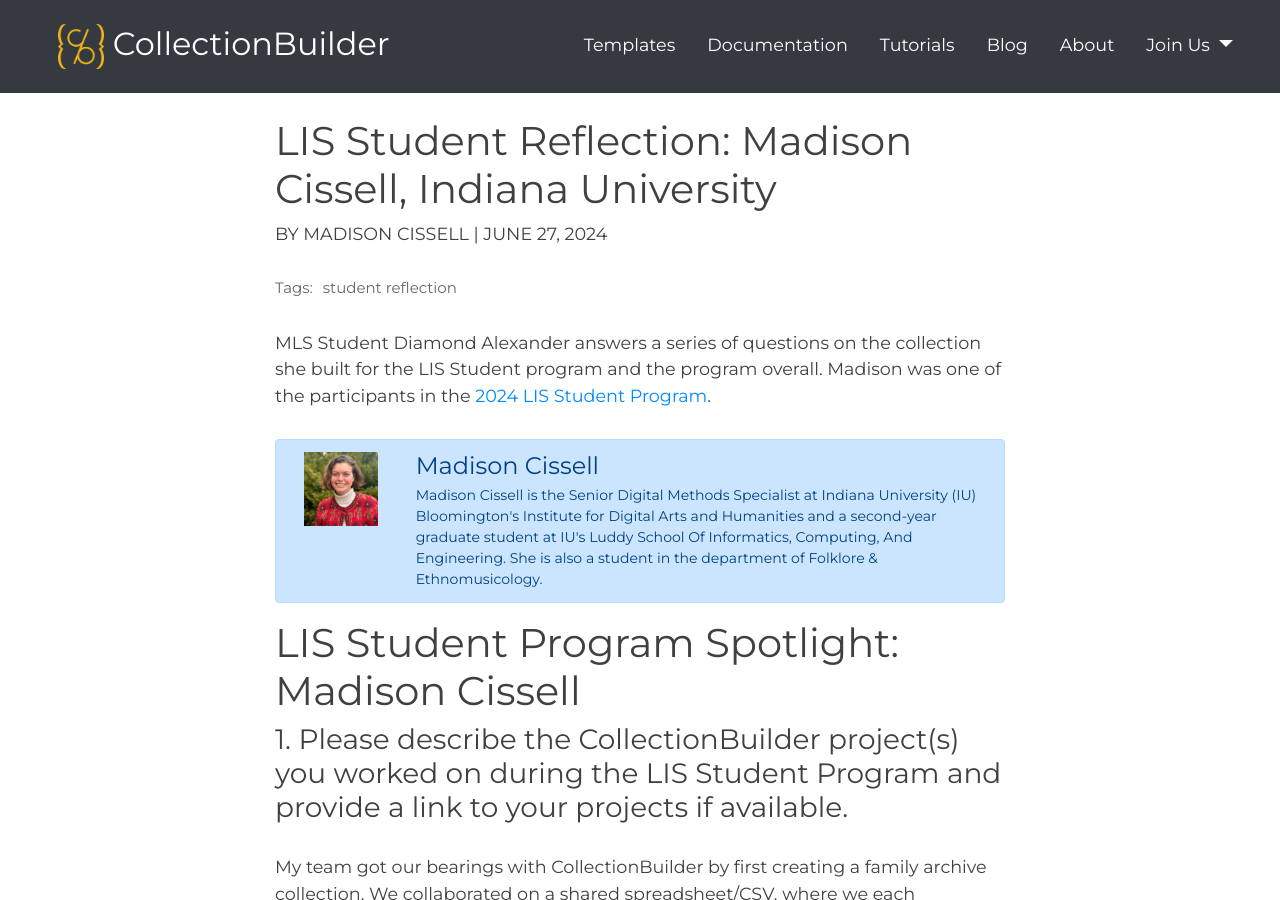
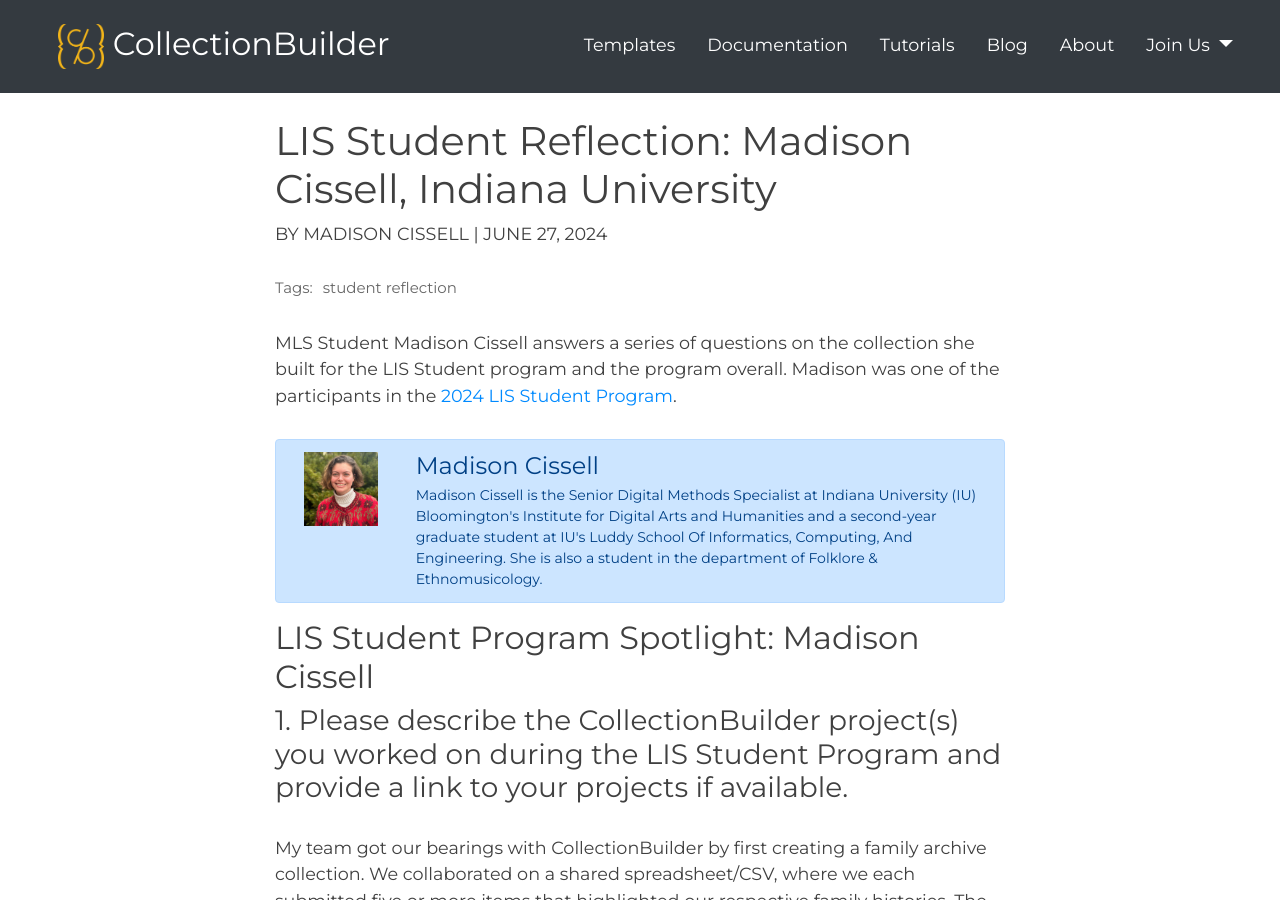
Before and after one commit to CollectionBuilder/collectionbuilder.github.io, a Jekyll site: the page built from _posts/2024-06-27-student-reflection-madison-cissell.md, in a window 1280 px wide and 900 px high. Built offline with Jekyll 4.4.1, drawn with Linux system fonts in a browser that asks for light colours; comment, search, counter and statistics services are not loaded.

Commit message:
fix name mix up

```diff
--- a/_posts/2024-06-27-student-reflection-madison-cissell.md
+++ b/_posts/2024-06-27-student-reflection-madison-cissell.md
@@ -8,12 +8,12 @@
 short_description: 'LIS Student Program participant Madison Cissell reflects on her time working on a collaborative project in the LIS Student program and her work creating an essay-based collection on her own.'
 ---
 
-MLS Student Diamond Alexander answers a series of questions on the collection she built for the LIS Student program and the program overall. Madison was one of the participants in the [2024 LIS Student Program](/community/student-incentives.html){:target="_blank" rel="noopener"}.
+MLS Student Madison Cissell answers a series of questions on the collection she built for the LIS Student program and the program overall. Madison was one of the participants in the [2024 LIS Student Program](/community/student-incentives.html){:target="_blank" rel="noopener"}.
 
 {% include feature/blogbio.html bio="Madison Cissell
  is the Senior Digital Methods Specialist at Indiana University (IU) Bloomington's Institute for Digital Arts and Humanities and a second-year graduate student at IU's Luddy School Of Informatics, Computing, And Engineering. She is also a student in the department of Folklore & Ethnomusicology." img="/images/blog/biopics/cissell-madison.png" name="Madison Cissell" %}
 
-# LIS Student Program Spotlight: Madison Cissell
+## LIS Student Program Spotlight: Madison Cissell
 
 
 ### 1. Please describe the CollectionBuilder project(s) you worked on during the LIS Student Program and provide a link to your projects if available.
```
